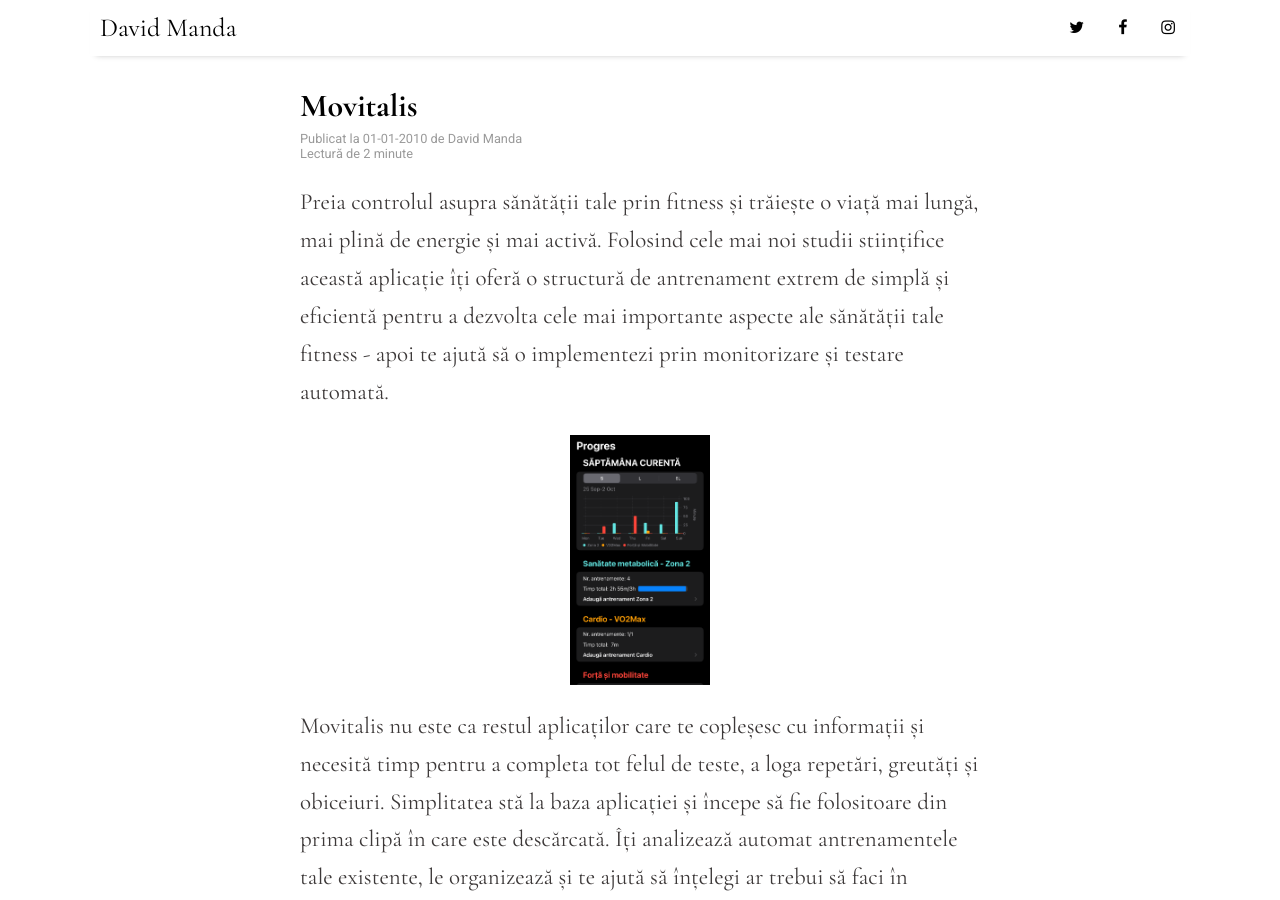
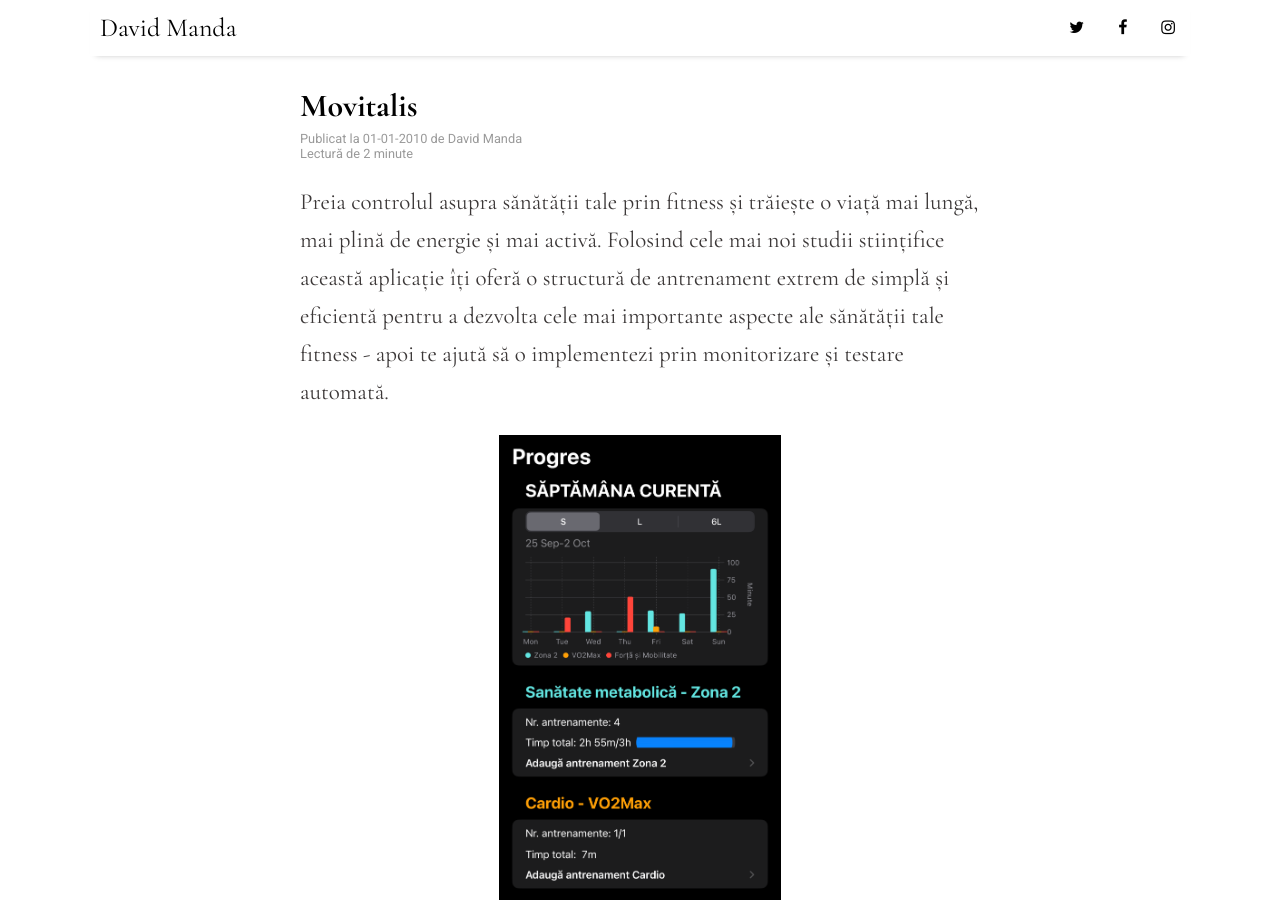
Before and after one commit to DavidManda/DavidManda.github.io, a Jekyll site: the page built from _posts/2010-01-01-movitalis-info.md, in a window 1280 px wide and 900 px high. Built offline with Jekyll 4.4.1, drawn with Linux system fonts in a browser that asks for light colours; nearby versions of some CDN libraries; comment, search, counter and statistics services are not loaded.

Commit message:
add images

```diff
--- a/_posts/2010-01-01-movitalis-info.md
+++ b/_posts/2010-01-01-movitalis-info.md
@@ -11,7 +11,7 @@
 Preia controlul asupra sănătății tale prin fitness și trăiește o viață mai lungă, mai plină de energie și mai activă. Folosind cele mai noi studii stiințifice această aplicație îți oferă o structură de antrenament extrem de simplă și eficientă pentru a dezvolta cele mai importante aspecte ale sănătății tale fitness - apoi te ajută să o implementezi prin monitorizare și testare automată.
 
 <figure>
-  <img src="/assets/img/Progres 1242x2208.png" alt="drawing" height=250/>
+  <img src="/assets/img/Progres 1242x2208.png" alt="drawing" height=500/>
 </figure>
 
 Movitalis nu este ca restul aplicaților care te copleșesc cu informații și necesită timp pentru a completa tot felul de teste, a loga repetări, greutăți și obiceiuri. Simplitatea stă la baza aplicației și începe să fie folositoare din prima clipă în care este descărcată. Îți analizează automat antrenamentele tale existente, le organizează și te ajută să înțelegi ar trebui să faci în continuare - fără ca tu să introduci manual vreo informație!
@@ -21,7 +21,7 @@
 MULT MAI MULT DECÂT UN TRACKER AL ACTIVITĂȚII & UN PROGRAM DE ANTRENAMENT
 
 <figure>
-  <img src="/assets/img/Cardio 1290x2796.png" alt="drawing" height=250/>
+  <img src="/assets/img/Cardio 1290x2796.png" alt="drawing" height=500/>
 </figure>
 
 Este ca și cum ai avea un antrenor fitness și o echipă de oameni de știință în buzunarul tău, gata să îți spună ce să faci și să îți explice de ce.
```
